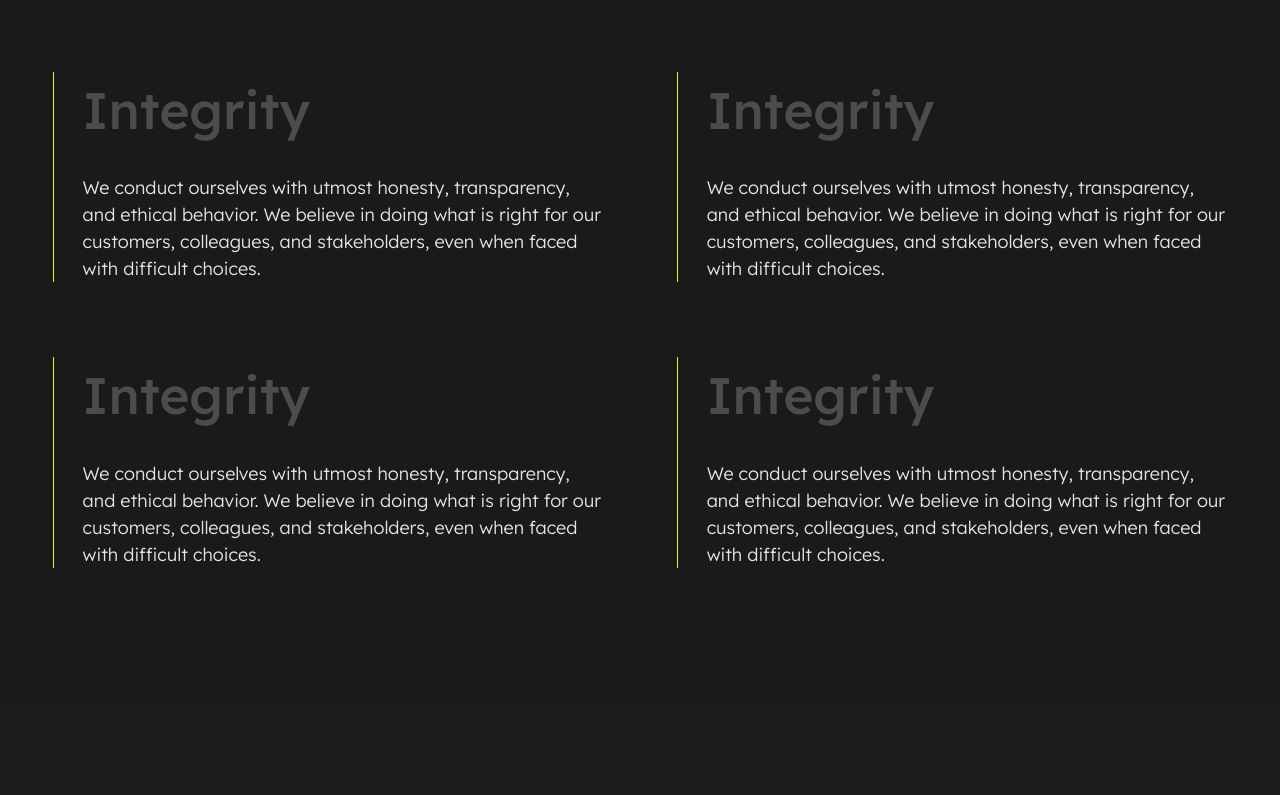
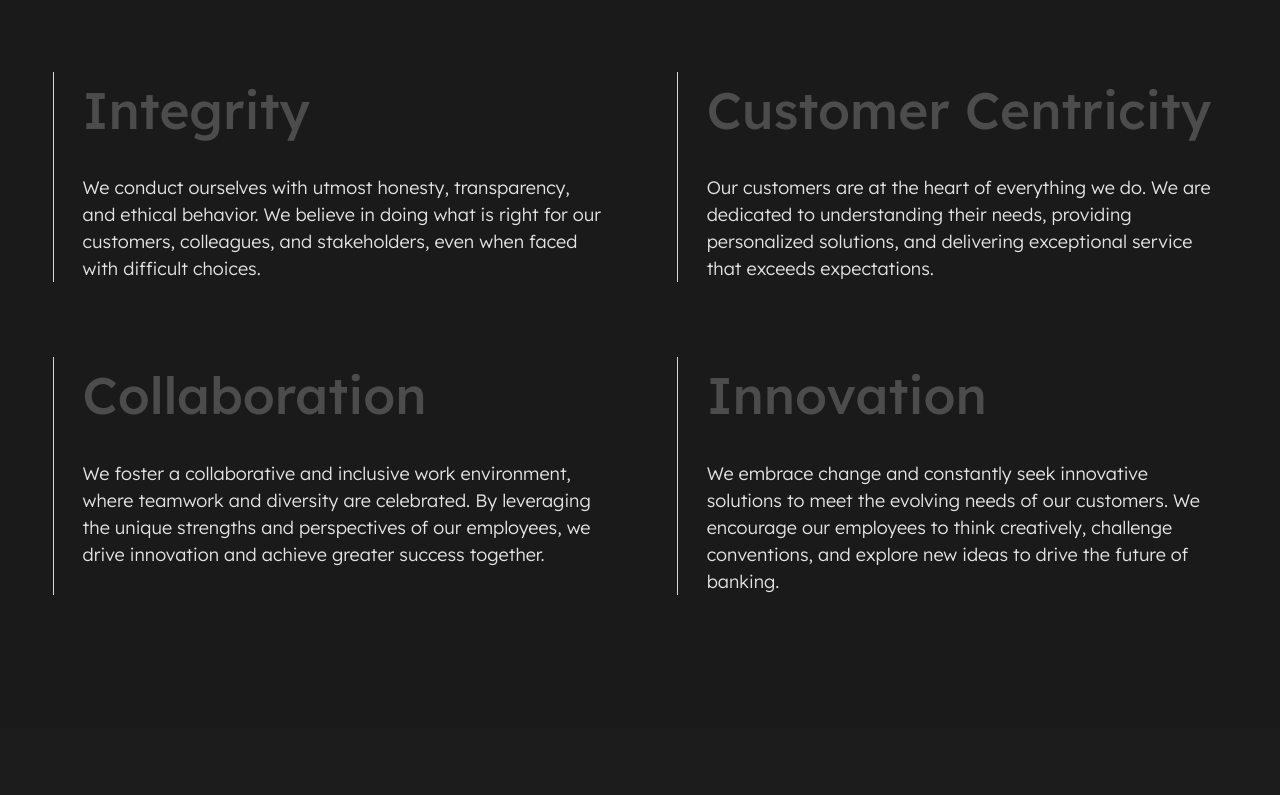
Before and after one commit to devdfarino46/practic-your-bank, a website: page careers.html in a window 1280 px wide. Shown: the part 1064-1859 px from the top of the page. Drawn offline with nearby package versions, Linux system fonts and the light colour scheme; files that its build step writes are made by us from their sources.

Commit message:
Values fixed

```diff
--- a/careers.html
+++ b/careers.html
@@ -111,30 +111,30 @@
               </p>
             </li>
             <li class="values-item">
-              <p class="values-item__title">Integrity</p>
+              <p class="values-item__title">Customer Centricity</p>
               <p class="values-item__text">
-                We conduct ourselves with utmost honesty, transparency,
-                and ethical behavior. We believe in doing what is right
-                for our customers, colleagues, and stakeholders, even
-                when faced with difficult choices.
+                Our customers are at the heart of everything we do. We are
+                dedicated to understanding their needs, providing personalized
+                solutions, and delivering exceptional service that exceeds
+                expectations.
               </p>
             </li>
             <li class="values-item">
-              <p class="values-item__title">Integrity</p>
+              <p class="values-item__title">Collaboration</p>
               <p class="values-item__text">
-                We conduct ourselves with utmost honesty, transparency,
-                and ethical behavior. We believe in doing what is right
-                for our customers, colleagues, and stakeholders, even
-                when faced with difficult choices.
+                We foster a collaborative and inclusive work environment,
+                where teamwork and diversity are celebrated. By leveraging
+                the unique strengths and perspectives of our employees,
+                we drive innovation and achieve greater success together.
               </p>
             </li>
             <li class="values-item">
-              <p class="values-item__title">Integrity</p>
+              <p class="values-item__title">Innovation</p>
               <p class="values-item__text">
-                We conduct ourselves with utmost honesty, transparency,
-                and ethical behavior. We believe in doing what is right
-                for our customers, colleagues, and stakeholders, even
-                when faced with difficult choices.
+                We embrace change and constantly seek innovative solutions
+                to meet the evolving needs of our customers. We encourage
+                our employees to think creatively, challenge conventions,
+                and explore new ideas to drive the future of banking.
               </p>
             </li>
           </ul>
```
